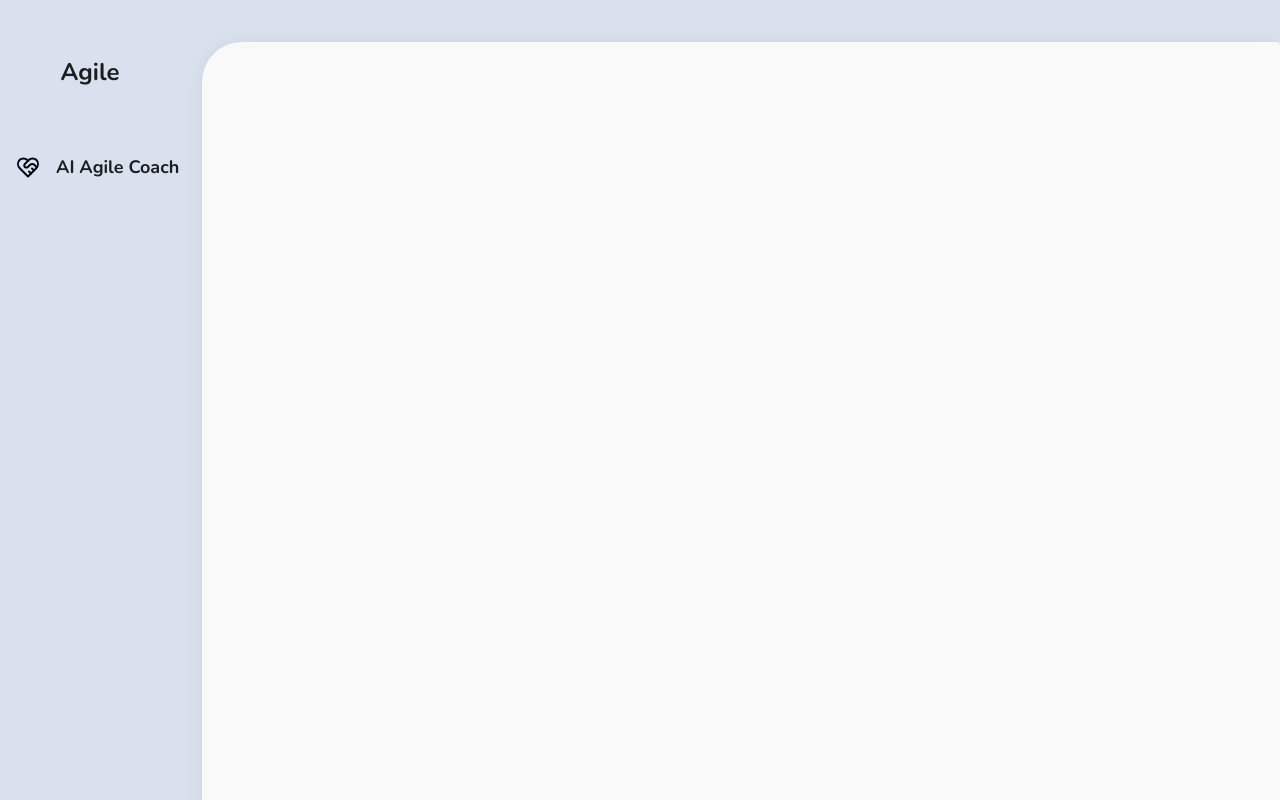
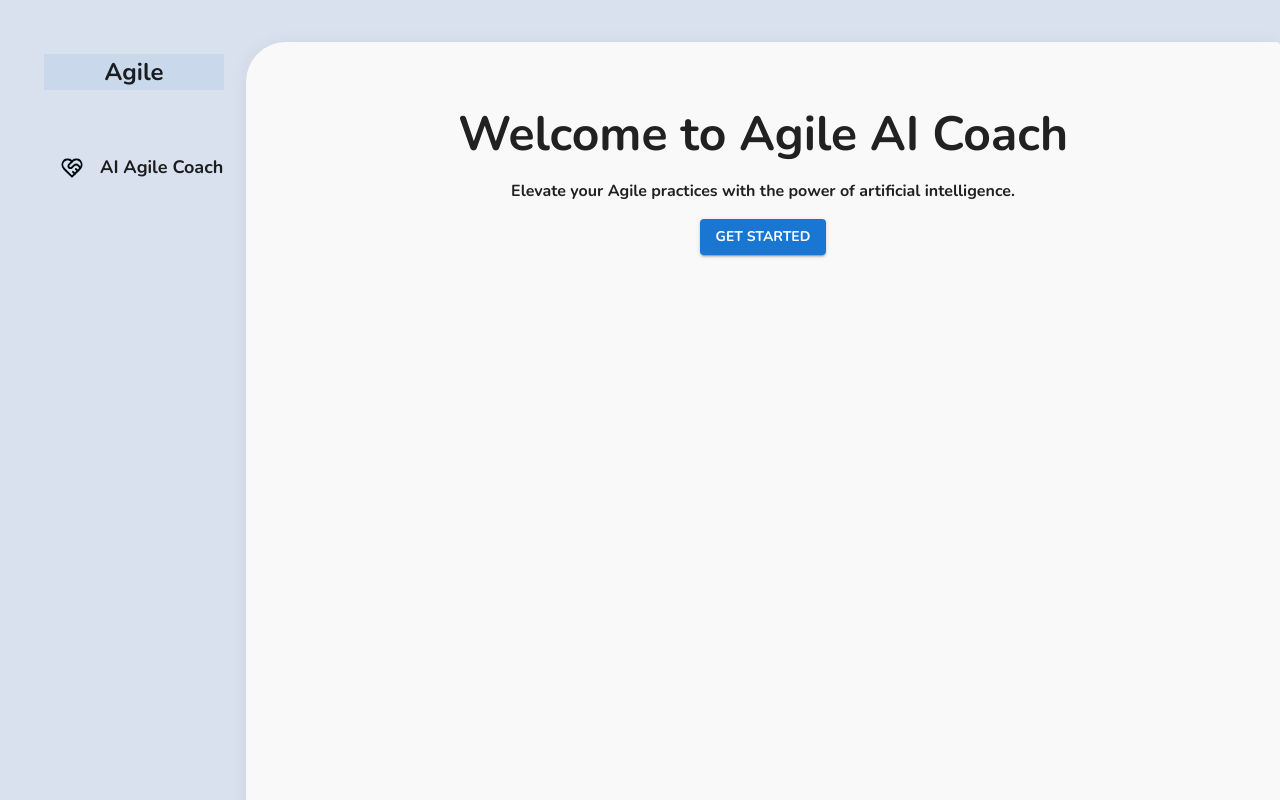
Before and after one commit to Vokoloven/saas-insiders-test-front, a React (Vite) app: page / in a window 1280 px wide. Shown: the top 800 px of the page. Built offline with nearby package versions, Linux system fonts and the light colour scheme.

Commit message:
chore: added resposive containers logics for active window

```diff
--- a/src/assets/HeartHandShakeIcon.jsx
+++ b/src/assets/HeartHandShakeIcon.jsx
@@ -1,40 +1,47 @@
-export const HeartHandShakeIcon = () => {
+import SvgIcon from '@mui/material/SvgIcon';
+
+export const HeartHandShakeIcon = (props) => {
   return (
-    <svg
+    <SvgIcon
+      {...props}
+      viewBox="0 0 24 25"
       width="24"
       height="25"
-      viewBox="0 0 24 25"
       fill="none"
       xmlns="http://www.w3.org/2000/svg"
     >
       <path
         d="M20.4201 5.07996C19.9184 4.57653 19.3223 4.17709 18.6659 3.90455C18.0095 3.632 17.3058 3.4917 16.5951 3.4917C15.8844 3.4917 15.1806 3.632 14.5243 3.90455C13.8679 4.17709 13.2718 4.57653 12.7701 5.07996L12.0001 5.85996L11.2301 5.07996C10.7284 4.57653 10.1323 4.17709 9.47591 3.90455C8.81953 3.632 8.1158 3.4917 7.40509 3.4917C6.69437 3.4917 5.99065 3.632 5.33427 3.90455C4.67789 4.17709 4.08176 4.57653 3.58009 5.07996C1.46009 7.19996 1.33009 10.78 4.00009 13.5L12.0001 21.5L20.0001 13.5C22.6701 10.78 22.5401 7.19996 20.4201 5.07996Z"
-        stroke="#000A10"
+        stroke="<color>"
         strokeWidth="2"
         strokeLinecap="round"
         strokeLinejoin="round"
+        fill="none"
       />
       <path
         d="M12.0002 5.85986L8.87019 8.99986C8.47448 9.39881 8.25244 9.93795 8.25244 10.4999C8.25244 11.0618 8.47448 11.6009 8.87019 11.9999C9.26913 12.3956 9.80828 12.6176 10.3702 12.6176C10.9321 12.6176 11.4712 12.3956 11.8702 11.9999L14.1302 9.78986C14.6919 9.23415 15.4501 8.92244 16.2402 8.92244C17.0303 8.92244 17.7885 9.23415 18.3502 9.78986L20.7502 12.1899"
-        stroke="#000A10"
+        stroke="<color>"
         strokeWidth="2"
         strokeLinecap="round"
         strokeLinejoin="round"
+        fill="none"
       />
       <path
         d="M18 15.5L16 13.5"
-        stroke="#000A10"
+        stroke="<color>"
         strokeWidth="2"
         strokeLinecap="round"
         strokeLinejoin="round"
+        fill="none"
       />
       <path
         d="M15 18.5L13 16.5"
-        stroke="#000A10"
+        stroke="<color>"
         strokeWidth="2"
         strokeLinecap="round"
         strokeLinejoin="round"
+        fill="none"
       />
-    </svg>
+    </SvgIcon>
   );
 };
--- a/src/assets/SendIcon.jsx
+++ b/src/assets/SendIcon.jsx
@@ -9,7 +9,7 @@ export const SendIcon = (props) => {
         strokeWidth="2"
         strokeLinecap="round"
         strokeLinejoin="round"
-        fill="none" // This removes the background color
+        fill="none"
       />
       <path
         d="M29.3332 2.66675L19.9998 29.3334L14.6665 17.3334L2.6665 12.0001L29.3332 2.66675Z"
@@ -17,7 +17,7 @@ export const SendIcon = (props) => {
         strokeWidth="2"
         strokeLinecap="round"
         strokeLinejoin="round"
-        fill="none" // This removes the background color
+        fill="none"
       />
     </SvgIcon>
   );
--- a/src/components/ui/BottomNavigation/BottomNavigation.jsx
+++ b/src/components/ui/BottomNavigation/BottomNavigation.jsx
@@ -1,13 +1,29 @@
-import { useState } from 'react';
+import { useEffect, useState } from 'react';
 import Box from '@mui/material/Box';
 import BottomNavigation from '@mui/material/BottomNavigation';
 import BottomNavigationAction from '@mui/material/BottomNavigationAction';
 import HomeIcon from '@mui/icons-material/Home';
 import { HeartHandShakeIcon } from '../../../assets/HeartHandShakeIcon';
 import { Link } from 'react-router-dom';
+import { usePath } from '../../../hooks';
 
 export const CustomBottomNavigation = () => {
-  const [value, setValue] = useState(0);
+  const path = usePath();
+  const [value, setValue] = useState(() => {
+    if (path === '/') {
+      return 0;
+    } else {
+      return 1;
+    }
+  });
+
+  useEffect(() => {
+    if (path === '/') {
+      setValue(0);
+    } else {
+      setValue(1);
+    }
+  }, [path]);
 
   return (
     <Box
@@ -28,19 +44,30 @@ export const CustomBottomNavigation = () => {
         }}
         showLabels
         value={value}
-        onChange={(event, newValue) => {
-          setValue(newValue);
-        }}
       >
         <BottomNavigationAction
           label="Agile"
           icon={<HomeIcon />}
           component={Link}
           to={'/'}
+          sx={{
+            ...(path === '/'
+              ? { color: 'buttons.active' }
+              : { color: 'buttons.default' }),
+          }}
         />
         <BottomNavigationAction
           label="AI Agile Coach"
-          icon={<HeartHandShakeIcon />}
+          icon={
+            <HeartHandShakeIcon
+              sx={(theme) => ({
+                stroke: theme.palette.buttons.default,
+                ...(path === 'chat' && {
+                  stroke: theme.palette.buttons.active,
+                }),
+              })}
+            />
+          }
           component={Link}
           to={'chat'}
         />
--- a/src/components/ui/ChatWrapper/ChatWrapper.jsx
+++ b/src/components/ui/ChatWrapper/ChatWrapper.jsx
@@ -1,7 +1,10 @@
 import { Paper, Box, Container } from '@mui/material';
+import { usePath } from '../../../hooks';
 
 // eslint-disable-next-line react/prop-types
 export const ChatWrapper = ({ children }) => {
+  const path = usePath();
+
   return (
     <Box
       sx={(theme) => ({
@@ -21,7 +24,7 @@ export const ChatWrapper = ({ children }) => {
           borderTopLeftRadius: '40px',
           boxShadow: '0px 2px 20px 0px rgba(0, 0, 0, 0.06)',
           display: 'flex',
-          flexDirection: 'column-reverse',
+          ...(path === 'chat' && { flexDirection: 'column-reverse' }),
           [theme.breakpoints.up('tablet')]: {
             borderBottomLeftRadius: '40px',
             height: '940px',
--- a/src/components/ui/Sidebar/Sidebar.jsx
+++ b/src/components/ui/Sidebar/Sidebar.jsx
@@ -1,12 +1,16 @@
 import { Box, List, ListItem, ListItemIcon } from '@mui/material';
 import { HeartHandShakeIcon } from '../../../assets/HeartHandShakeIcon';
 import { Link } from 'react-router-dom';
+import { usePath } from '../../../hooks';
 
 export const Sidebar = () => {
+  const path = usePath();
+
   return (
     <Box
       sx={(theme) => ({
         pr: '22px',
+        pl: '44px',
         [theme.breakpoints.down('tablet')]: {
           display: 'none',
         },
@@ -27,12 +31,14 @@ export const Sidebar = () => {
             component={Link}
             to="/"
             sx={{ fontSize: '24px', justifyContent: 'center', p: 0 }}
+            selected={path === '/' && true}
           >
             Agile
           </ListItem>
           <ListItem
             button
             component={Link}
+            selected={path === 'chat' && true}
             to="/chat"
             sx={{
               mt: '64px',
@@ -41,7 +47,11 @@ export const Sidebar = () => {
             }}
           >
             <ListItemIcon sx={{ justifyContent: 'center' }}>
-              <HeartHandShakeIcon />
+              <HeartHandShakeIcon
+                sx={(theme) => ({
+                  stroke: theme.palette.buttons.default,
+                })}
+              />
             </ListItemIcon>
             AI Agile Coach
           </ListItem>
--- a/src/hooks/usePath.js
+++ b/src/hooks/usePath.js
@@ -4,7 +4,7 @@ export const usePath = () => {
   const location = useLocation();
   const { pathname } = location;
 
-  const replacedPath = pathname.replace(/[/]+/, (path) => {
+  const replacedPath = pathname.replace(/[/]/, (path) => {
     if (pathname === '/') {
       return path;
     }
--- a/src/pages/SharedLayout/SharedLayout.jsx
+++ b/src/pages/SharedLayout/SharedLayout.jsx
@@ -1,4 +1,4 @@
-import { Box } from '@mui/material';
+import { Box, Typography, Container, Button } from '@mui/material';
 import {
   Sidebar,
   CustomBottomNavigation,
@@ -6,6 +6,7 @@ import {
 } from '../../components/ui';
 import { Outlet } from 'react-router-dom';
 import { usePath } from '../../hooks';
+import { Link } from 'react-router-dom';
 
 export const SharedLayout = () => {
   const path = usePath();
@@ -14,7 +15,30 @@ export const SharedLayout = () => {
       <Sidebar />
       <Box sx={{ width: '100%' }}>
         <Outlet />
-        {path === '/' && <ChatWrapper></ChatWrapper>}
+        {path === '/' && (
+          <ChatWrapper>
+            <Container
+              maxWidth="md"
+              style={{ marginTop: '64px', textAlign: 'center' }}
+            >
+              <Typography variant="h3" gutterBottom>
+                Welcome to Agile AI Coach
+              </Typography>
+              <Typography variant="body1" paragraph>
+                Elevate your Agile practices with the power of artificial
+                intelligence.
+              </Typography>
+              <Button
+                variant="contained"
+                color="primary"
+                component={Link}
+                to={'chat'}
+              >
+                Get Started
+              </Button>
+            </Container>
+          </ChatWrapper>
+        )}
         <CustomBottomNavigation />
       </Box>
     </Box>
--- a/src/theme/getDesignTokens.js
+++ b/src/theme/getDesignTokens.js
@@ -4,7 +4,10 @@ export const getDesignTokens = () => ({
       input: '#686868',
       placeholder: '#ACADAD',
     },
-    buttons: {},
+    buttons: {
+      default: '#000A10',
+      active: '#1976d2',
+    },
     background: {
       default: '#D8E1ED',
       paper: '#F9F9F9',
```
